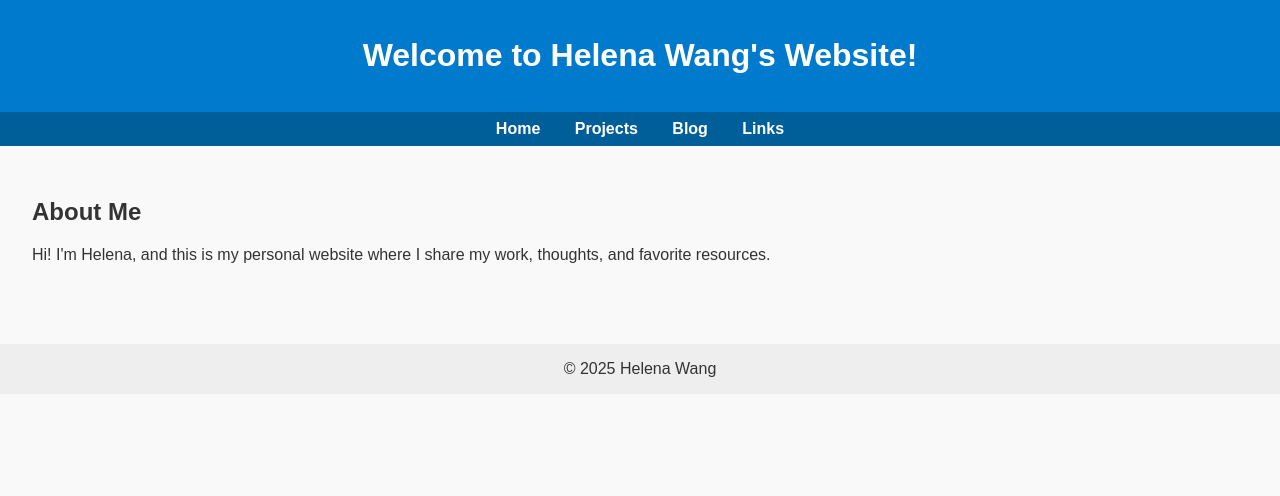
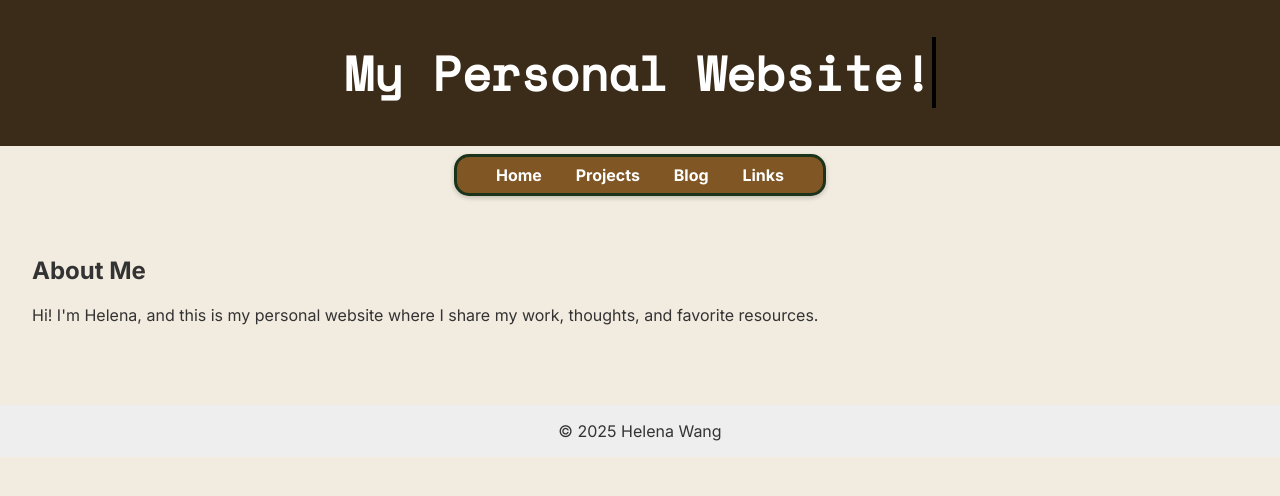
Before and after one commit to helenaw041/helenawang-website, a plain HTML site: page index.html in a window 1280 px wide. Drawn offline with nearby package versions, Linux system fonts and the light colour scheme.

Commit message:
blog and website updates

```diff
--- a/index.html
+++ b/index.html
@@ -4,18 +4,25 @@
   <meta charset="UTF-8">
   <title>Personal Website</title>
   <link rel="stylesheet" href="style.css">
+  <link href="https://fonts.googleapis.com/css2?family=Inter:wght@400;600;700&display=swap" rel="stylesheet">
+  <link href="https://fonts.googleapis.com/css2?family=Space+Mono&display=swap" rel="stylesheet">
 </head>
 <body>
   <header>
-    <h1>Welcome to Helena Wang's Website!</h1>
+    <h1>
+        <div class="typewriter">My Personal Website!</div>
+    </h1>
   </header>
 
   <nav>
-    <a href="index.html">Home</a>
-    <a href="projects.html">Projects</a>
-    <a href="blog.html">Blog</a>
-    <a href="links.html">Links</a>
+    <div class="nav-box">
+        <a href="index.html">Home</a>
+        <a href="projects.html">Projects</a>
+        <a href="blog.html">Blog</a>
+        <a href="links.html">Links</a>
+    </div>
   </nav>
+
 
   <main>
     <h2>About Me</h2>
--- a/style.css
+++ b/style.css
@@ -1,20 +1,32 @@
  body {
-  font-family: Arial, sans-serif;
-  background-color: #f9f9f9;
+  font-family: 'Inter', sans-serif;
+  background-color: #f2ebdf;
   color: #333;
   margin: 0;
   padding: 0;
 }
 
 header {
-  background-color: #007acc;
+  background-color: #3b2c1a;
   color: white;
   padding: 1em;
   text-align: center;
 }
 
+.nav-box {
+  display: inline-block;
+  background-color: #805625;
+  color: white;
+  padding: 0.5em 1.5em;
+  border-radius: 15px;
+  box-shadow: 0 2px 5px rgba(0, 0, 0, 0.2);
+  font-size: 1.0em;
+  font-weight: bold;
+  border: 3px solid #1b331b;
+}
+
 nav {
-  background-color: #005f99;
+  background-color: #f2ebdf;
   text-align: center;
   padding: 0.5em;
 }
@@ -34,6 +46,27 @@ main {
   padding: 2em;
 }
 
+.typewriter {
+  font-family: 'Space Mono', monospace;
+  font-size: 1.5em;
+  white-space: nowrap;         /* Prevent line wrap */
+  overflow: hidden;            /* Hide overflowing text */
+  border-right: 4px solid black; /* Cursor effect */
+  width: 20ch;                 /* Width = number of characters */
+  animation: typing 4s steps(20) forwards, blink 0.75s step-end 5;
+  /* Adjust steps() to match text length */
+  margin: 0 auto;
+}
+
+@keyframes typing {
+  from { width: 0; }
+  to { width: 20ch; }
+}
+
+@keyframes blink {
+  50% { border-color: transparent; }
+}
+
 footer {
   text-align: center;
   padding: 1em;
```
Also changed, not shown: blog.html (+8 -5 lines), links.html (+10 -6 lines), projects.html (+7 -4 lines), week3.html (added, +42 -0 lines).
